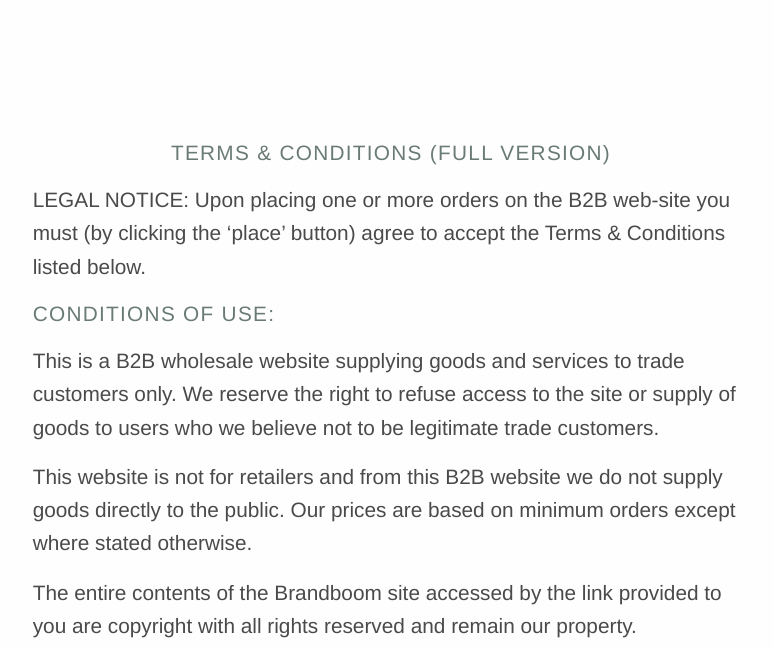
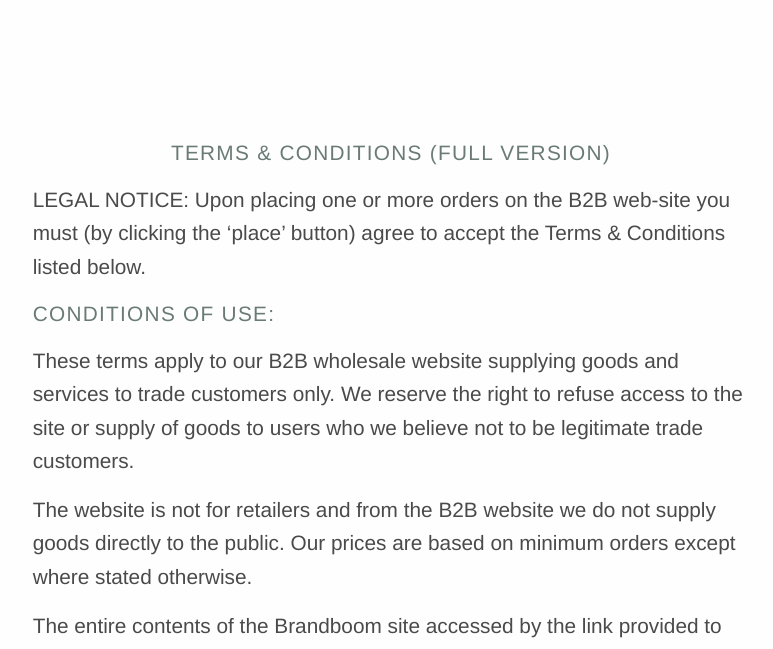
Before and after one commit to hdlnd/lines_final, a website: page termsOfSale.html in a window 1280 px wide. Shown: the part 148-797 px from the top of the page, without its empty margins (249-1022 px from the left). Drawn offline with Linux system fonts and the light colour scheme.

Commit message:
language update

```diff
--- a/termsOfSale.html
+++ b/termsOfSale.html
@@ -39,9 +39,9 @@
             <p >LEGAL NOTICE: Upon placing one or more orders on the B2B web-site you must (by clicking the ‘place’ button) agree to accept the Terms &amp; Conditions listed below.</p>
 
             <h3>CONDITIONS OF USE:</h3>
-            <p >This is a B2B wholesale website supplying goods and services to trade customers only. We reserve the right to refuse access to the site or supply of goods to users who we believe not to be legitimate trade customers.</p>
-            <p >This website is not for retailers and from this B2B website we do not supply goods directly to the public. Our prices are based on minimum orders except where stated otherwise.</p>
-            <p >The entire contents of the Brandboom site accessed by the link provided to you are copyright with all rights reserved and remain our property. </p>
+            <p >These terms apply to our B2B wholesale website supplying goods and services to trade customers only. We reserve the right to refuse access to the site or supply of goods to users who we believe not to be legitimate trade customers.</p>
+            <p >The website is not for retailers and from the B2B website we do not supply goods directly to the public. Our prices are based on minimum orders except where stated otherwise.</p>
+            <p >The entire contents of the Brandboom site accessed by the link provided to you are copyright with all rights reserved and remain property of the rights holder. </p>
             <p >In the event of a dispute arising from the use or contents of our Brandboom site we, Lines LLC and you the user, agree to exclusively accept the jurisdiction of the courts of New York state, United States of America.</p>
             <p >Information supplied on our web pages and our short version of the terms and conditions are for guidance only and do not in any part form a contract and may be subject to change without notice. </p>
 
```
